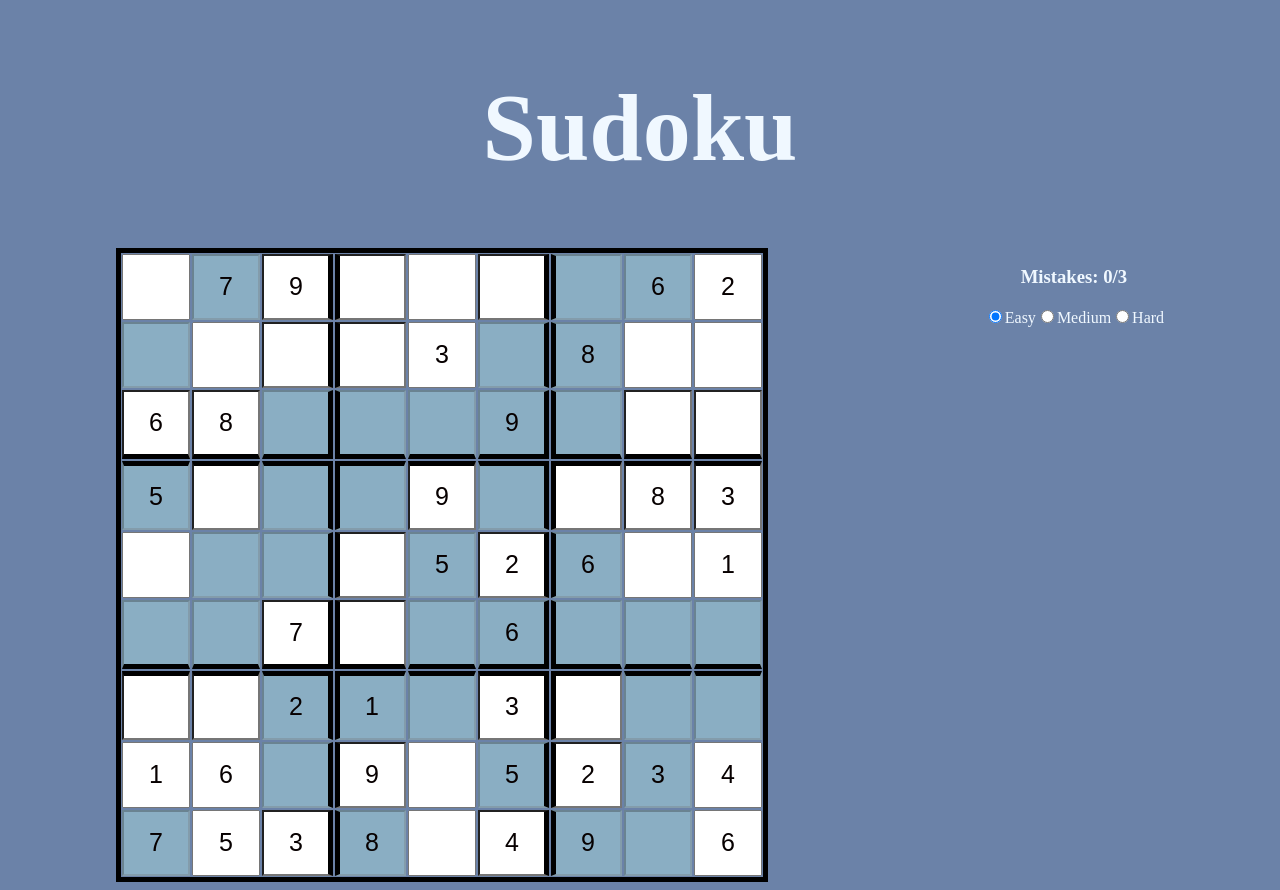
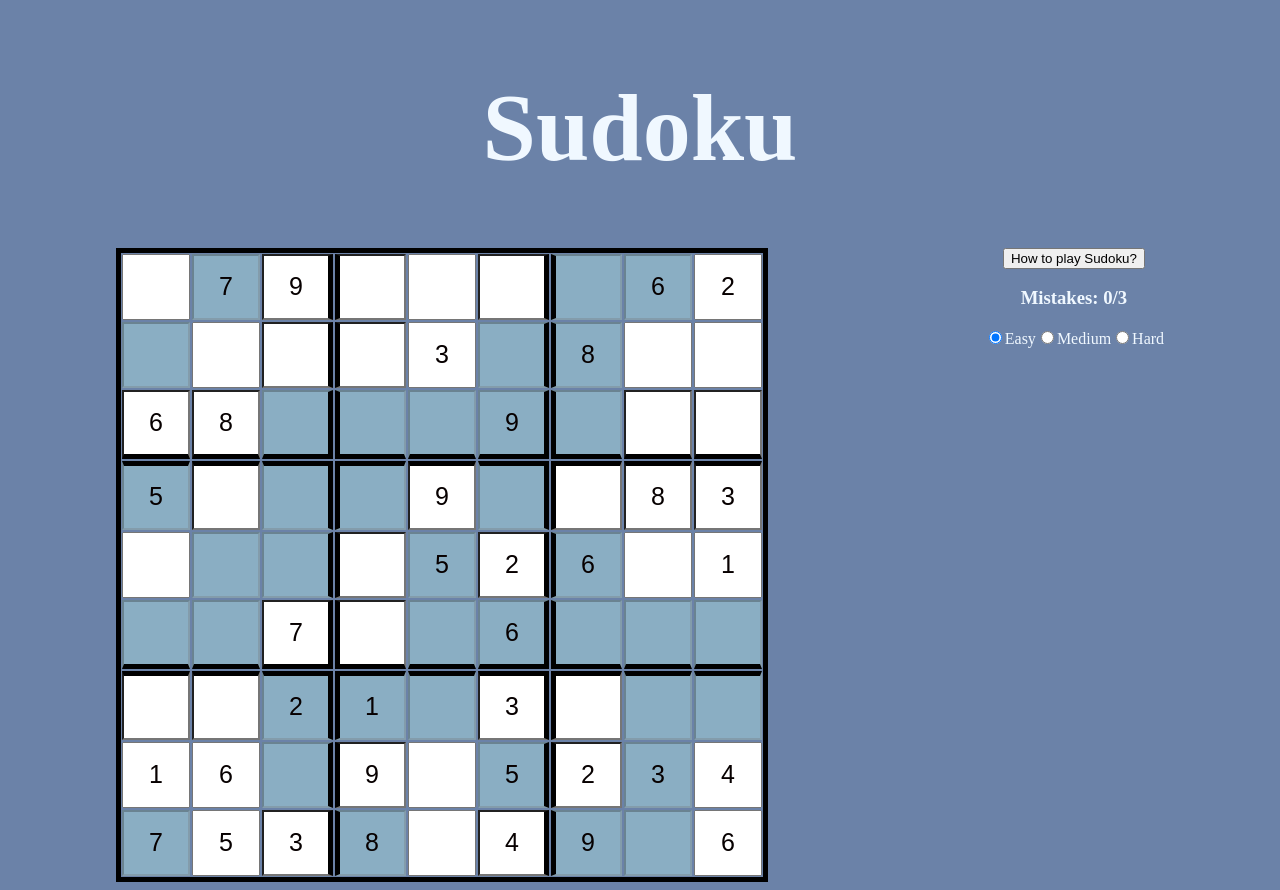
Before and after one commit to asiisii/sudoku, a React (Vite) app: page / in a window 1280 px wide. Built offline with nearby package versions, Linux system fonts and the light colour scheme.

Commit message:
Add a functionality to link to how to play sudoku website

```diff
--- a/src/App.jsx
+++ b/src/App.jsx
@@ -1,6 +1,7 @@
 import React, { useEffect, useState } from 'react'
 import { gameModes, solutions, sudokuRule } from './data'
 import RadioButton from './components/RadioButton'
+import Button from './components/Button'
 import Modal from './components/modal/Modal'
 import './App.css'
 
@@ -129,6 +130,8 @@
 		setSolution(boardSetUp(solutions[mode], num))
 	}
 
+	const openExternalPage = () => window.open(sudokuRule, '_blank')
+
 	return (
 		<div className='container'>
 			<h1 className='game-title'>Sudoku</h1>
@@ -149,6 +152,7 @@
 				)}
 				<div className='board'>{board.length > 0 && createBoard()}</div>
 				<div className='controllers-wrapper'>
+					<Button label='How to play Sudoku?' handleClick={openExternalPage} />
 					<h3 className='error-count'>Mistakes: {mistakes}/3</h3>
 					<div className='mode-wrapper'>
 						<RadioButton
```
